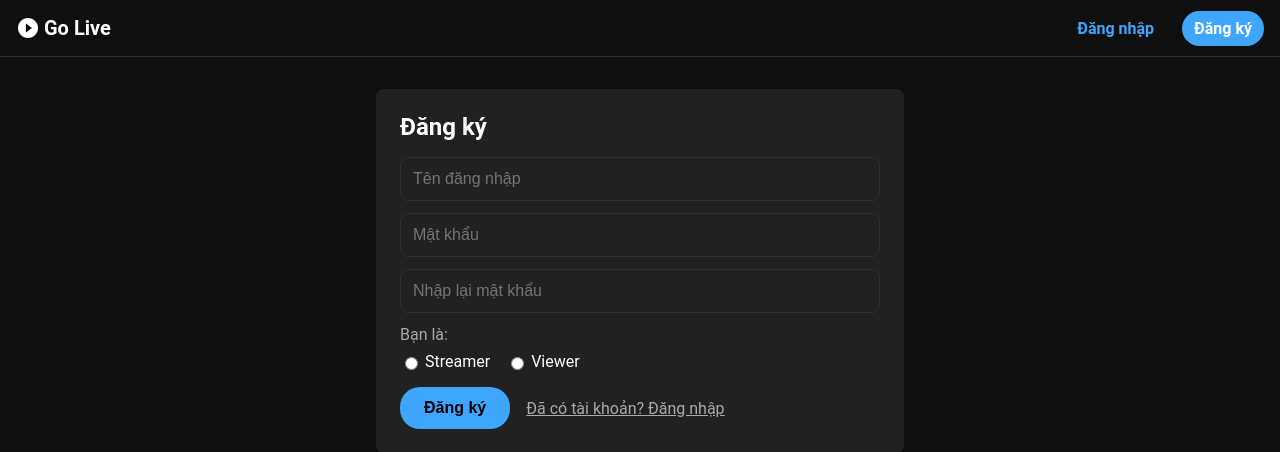
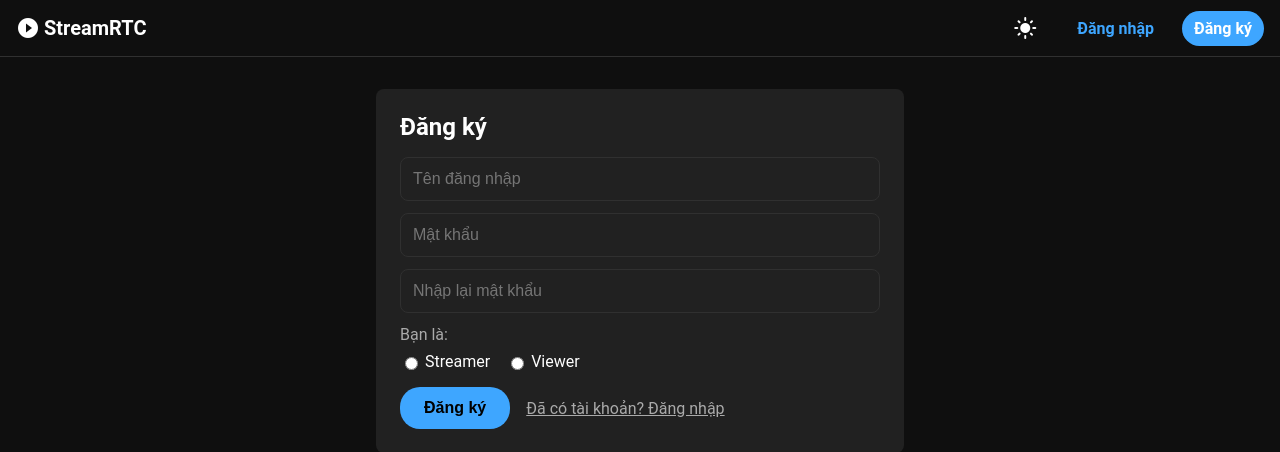
Before and after one commit to 1usuzu/streaming, a Django app: page /register/ in a window 1280 px wide. Shown: the top 452 px of the page. Run offline with Django 5.2, Linux system fonts and the light colour scheme.

Commit message:
add theme light

```diff
--- a/streaming/static/style.css
+++ b/streaming/static/style.css
@@ -7,6 +7,15 @@
     --yt-text-secondary: #AAAAAA;
     --yt-blue: #3EA6FF;
     --yt-red: #FF0000;
+}
+
+body.light-mode {
+    --yt-background: #FFFFFF;
+    --yt-surface: #F9F9F9;
+    --yt-surface-hover: #EEEEEE;
+    --yt-border: #E0E0E0;
+    --yt-text-primary: #0F0F0F;
+    --yt-text-secondary: #606060;
 }
 
 body {
--- a/streaming/templates/base.html
+++ b/streaming/templates/base.html
@@ -9,6 +9,25 @@
     <link rel="stylesheet" href="{% static 'style.css' %}">
     <link href="https://fonts.googleapis.com/icon?family=Material+Icons" rel="stylesheet">
     <meta name="csrf-token" content="{{ csrf_token }}">
+
+    <style>
+        .theme-toggle {
+            background: none;
+            border: none;
+            color: var(--yt-text-primary);
+            cursor: pointer;
+            padding: 8px;
+            border-radius: 50%;
+            display: flex;
+            align-items: center;
+            justify-content: center;
+            margin-right: 8px;
+        }
+
+        .theme-toggle:hover {
+            background-color: var(--yt-surface-hover);
+        }
+    </style>
 </head>
 
 <body>
@@ -16,15 +35,19 @@
         <div class="navbar-left">
             <a href="{% url 'welcome' %}" class="logo">
                 <span class="material-icons logo-icon">play_circle_filled</span>
-                Go Live
+                StreamRTC
             </a>
         </div>
         <div class="navbar-center">
         </div>
 
         <div class="navbar-right">
+
+            <button class="theme-toggle" id="theme-toggle-btn" aria-label="Toggle light/dark mode">
+                <span class="material-icons" id="theme-toggle-icon">light_mode</span>
+            </button>
+
             {% if user.is_authenticated %}
-
             {% with roles_string=user.groups.all|join:"," %}
             {% if "Streamers" in roles_string %}
             <a href="{% url 'stream_page' %}"
@@ -33,7 +56,6 @@
             <a href="{% url 'viewer_page' %}"
                 style="color:var(--yt-blue);text-decoration:none;margin-right:16px;font-weight:700;">Xem Stream</a>
             {% endif %}
-
             <span style="color:var(--yt-text-primary);text-decoration:none;margin-left:8px;">
                 Xin chào, <strong>{{ user.username }}</strong>
                 {% if "Streamers" in roles_string %}
@@ -43,7 +65,6 @@
                 {% endif %}
             </span>
             {% endwith %}
-
             <a href="{% url 'logout' %}" style="color:var(--yt-text-secondary);margin-left:12px;">Đăng xuất</a>
             {% else %}
             <a href="{% url 'login' %}"
@@ -56,25 +77,8 @@
     </header>
 
     {% if messages %}
-    <div style="max-width:90%;margin:12px auto;">
-        <ul class="flash-messages" style="list-style:none;padding:0;margin:0;">
-            {% for m in messages %}
-            {% if m.level == DEFAULT_MESSAGE_LEVELS.ERROR %}
-            <li
-                style="background:rgba(255, 0, 0, 0.2); border: 1px solid var(--yt-red); color:var(--yt-text-primary);padding:12px 16px;border-radius:6px;margin-bottom:6px;">
-                <strong>Lỗi:</strong> {{ m }}
-            </li>
-            {% else %}
-            <li
-                style="background:rgba(0, 255, 0, 0.1); border: 1px solid #28a745; color:var(--yt-text-primary);padding:12px 16px;border-radius:6px;margin-bottom:6px;">
-                {{ m }}
-            </li>
-            {% endif %}
-            {% endfor %}
-        </ul>
-    </div>
+    ...
     {% endif %}
-
     <main class="container">
         {% block content %}
         {% endblock %}
@@ -82,6 +86,44 @@
 
     {% block scripts %}
     {% endblock %}
+
+    <script>
+        (function () {
+            const themeToggleButton = document.getElementById('theme-toggle-btn');
+            const themeToggleIcon = document.getElementById('theme-toggle-icon');
+            const body = document.body;
+            const currentTheme = localStorage.getItem('theme');
+
+            // Hàm áp dụng theme
+            function setTheme(theme) {
+                if (theme === 'light') {
+                    body.classList.add('light-mode');
+                    themeToggleIcon.textContent = 'dark_mode'; // Icon mặt trăng
+                    localStorage.setItem('theme', 'light');
+                } else {
+                    body.classList.remove('light-mode');
+                    themeToggleIcon.textContent = 'light_mode'; // Icon mặt trời
+                    localStorage.setItem('theme', 'dark');
+                }
+            }
+
+            // 1. Áp dụng theme đã lưu khi tải trang
+            if (currentTheme === 'light') {
+                setTheme('light');
+            } else {
+                setTheme('dark');
+            }
+
+            // 2. Thêm sự kiện click cho nút
+            themeToggleButton.addEventListener('click', () => {
+                if (body.classList.contains('light-mode')) {
+                    setTheme('dark');
+                } else {
+                    setTheme('light');
+                }
+            });
+        })();
+    </script>
 </body>
 
 </html>
```
